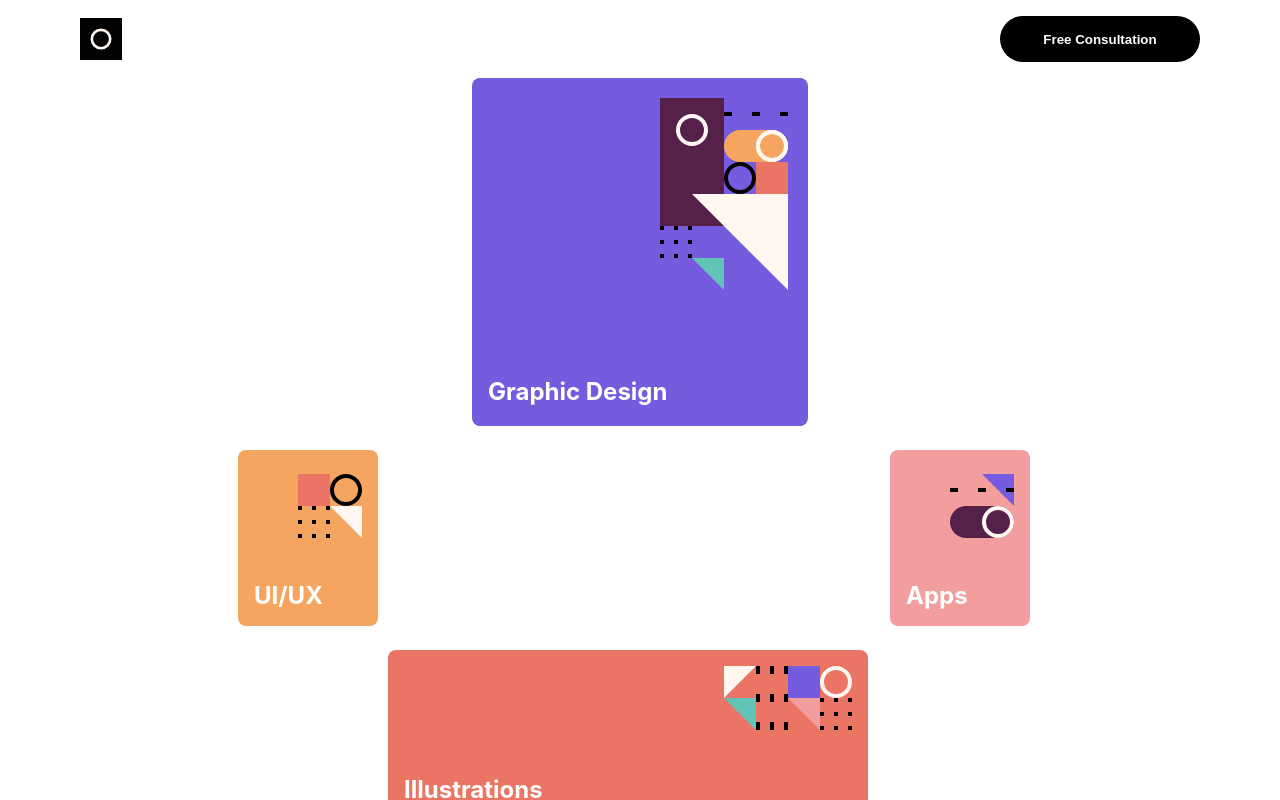
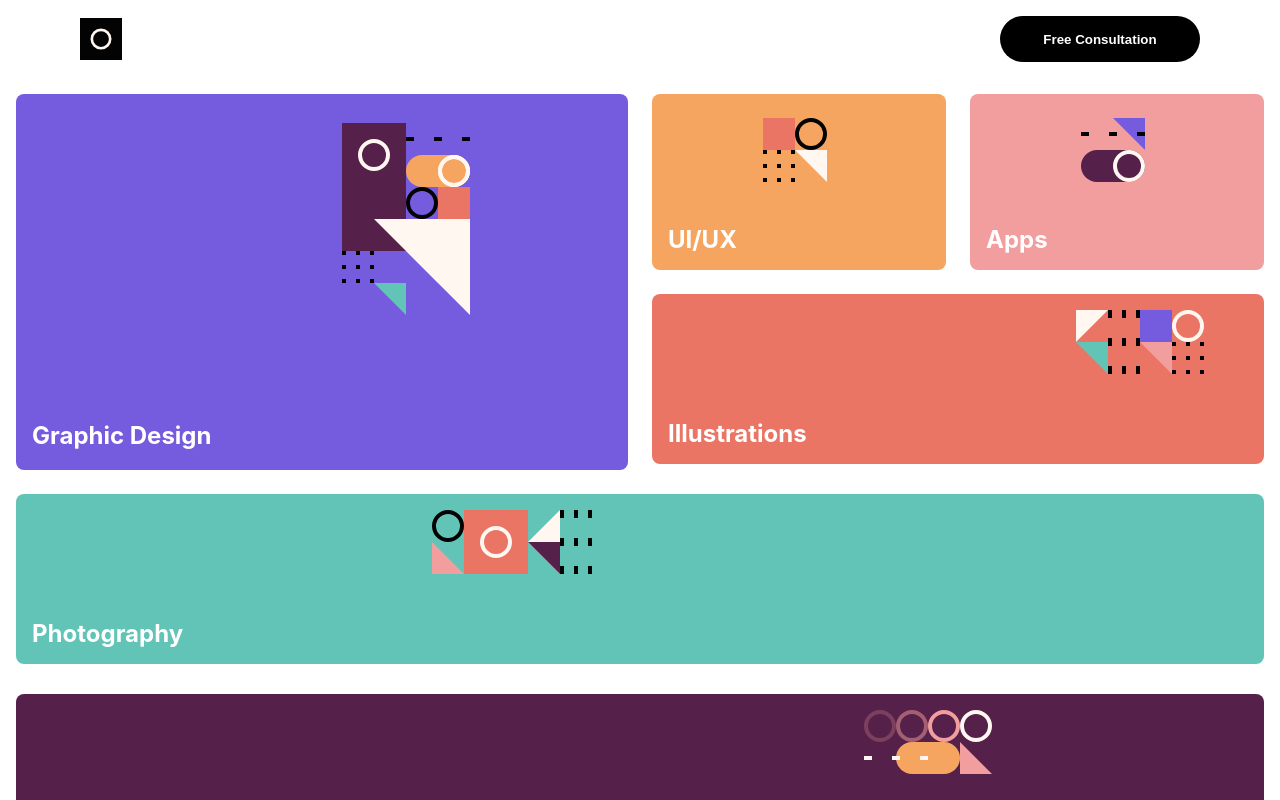
Before and after one commit to jamesbchurch/Single-page-design-portfolio, a React (Create React App) app in the folder design/: page / in a window 1280 px wide. Shown: the top 800 px of the page. Built offline with nearby package versions, Linux system fonts and the light colour scheme.

Commit message:
Updates to tablet grid
Updated tablet grid style.

```diff
--- a/design/src/components/ServicesSlice/ServicesSlice.module.css
+++ b/design/src/components/ServicesSlice/ServicesSlice.module.css
@@ -7,6 +7,7 @@
   gap: 1.5rem;
   color: white;
   font-size: 1rem;
+  padding: 1rem;
 
 }
 
@@ -182,3 +183,163 @@ display: flex;
   padding-left: 1rem;
   display: flex;
 }
+
+
+@media (min-width: 768px) {
+  .gridContainer {
+    margin: 0;
+    grid-template-columns: repeat(4, 1fr);
+    grid-template-rows: 1fr 1fr 1fr;
+
+
+  }
+
+  .graphics {
+    grid-column: span 2;
+    grid-row: span 2;
+    grid-template-columns: 1fr 1fr 1fr 1fr;
+    grid-template-rows: 1fr 1fr 1fr;
+    display: grid;
+    margin: 0;
+
+
+
+  }
+
+  .graphicsImg {
+    grid-column: 3/5;
+    grid-row: 1/3;
+    padding: 1.25rem;
+  }
+
+  .graphicsText {
+    grid-row: 3/4;
+    grid-column: 1/4;
+    align-self: end;
+    padding-left: 1rem;
+    display: flex;
+  }
+
+  .ui {
+    grid-column: span 1;
+    display: grid;
+    grid-template-columns: 1fr 1fr 1fr;
+    grid-template-rows: 1fr 1fr;
+    margin: 0;
+  }
+
+  .uiImg {
+   grid-column: 2/4;
+    padding: 0.5rem 0 0 0.5rem;
+  }
+  .uiText {
+    grid-column: 1/3;
+    display: flex;
+    align-self: end;
+    margin: 0;
+  }
+
+  .apps {
+
+    grid-column: span 1;
+    padding: 1rem;
+   margin: 0;
+    display: grid;
+    grid-template-columns: 1fr 1fr 1fr;
+    grid-template-rows: 1fr 1fr;
+
+
+  }
+
+  .appsImg {
+    grid-column: 2/4;
+    padding: 0.5rem 0 0 0.5rem;
+  }
+
+  .appsText {
+    grid-column: 1/3;
+    display: flex;
+    align-self: end;
+    margin: 0;
+  }
+
+
+
+  .ill{
+
+    grid-column: span 2;
+    display: grid;
+    grid-template-columns: 1fr 1fr 1fr;
+    grid-template-rows: 1fr 1fr;
+    background-color: #EB7565;
+    margin: 0;
+
+  }
+
+  .illImg{
+    grid-column: 3/4;
+    padding: 1rem;
+  }
+
+  .illText{
+  grid-row: 2/2;
+  margin: 0;
+  align-self: end;
+  padding-bottom: 1rem;
+
+  padding-left: 1rem;
+  display: flex;
+
+  }
+
+  .photo{
+
+
+    margin: 0;
+    grid-column: span 4;
+    max-width: none;
+
+  }
+
+  .photoImg{
+    grid-column: 2/5;
+    padding: 1rem 1rem 1rem 0rem;
+  }
+
+  .photoText{
+    grid-column: 1/2;
+    grid-row: 2/2;
+    padding-left: 0.5rem;
+    margin: 0;
+    align-self: end;
+    padding-bottom: 1rem;
+    padding-left: 1rem;
+    display: flex;
+  }
+
+  .motion{
+
+    padding: 0;
+    margin: 0;
+    grid-column: span 4;
+    max-width: none;
+
+  }
+  .motionImg{
+    grid-column: 3/4;
+    padding: 1rem;
+  }
+
+  .motionText{
+    grid-column: 1/4;
+    grid-row: 2/2;
+    padding-left: 0.25rem;
+    margin: 0;
+    align-self: end;
+    padding-bottom: 1rem;
+    padding-left: 1rem;
+    display: flex;
+  }
+
+
+}
```
